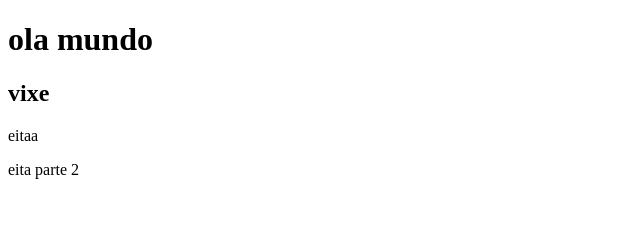
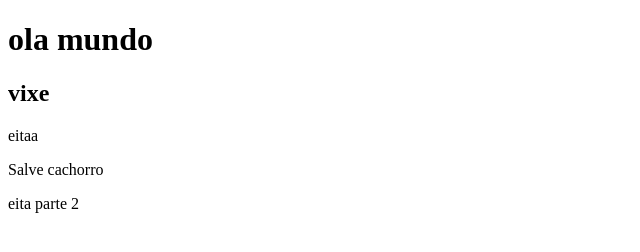
Before and after one commit to Felipejr11/homem-aranha, a plain HTML site: page index.html in a window 1280 px wide. Shown: the whole page, without its empty margins (0-640 px from the left). Drawn offline with Linux system fonts and the light colour scheme.

Commit message:
commit teste

```diff
--- a/index.html
+++ b/index.html
@@ -10,6 +10,7 @@
 <h1>ola mundo</h1>
 <h2>vixe</h2>
 <p>eitaa</p>
+<p>Salve cachorro</p>
 <p>eita parte 2</p>
 </body>
 </html>
```
